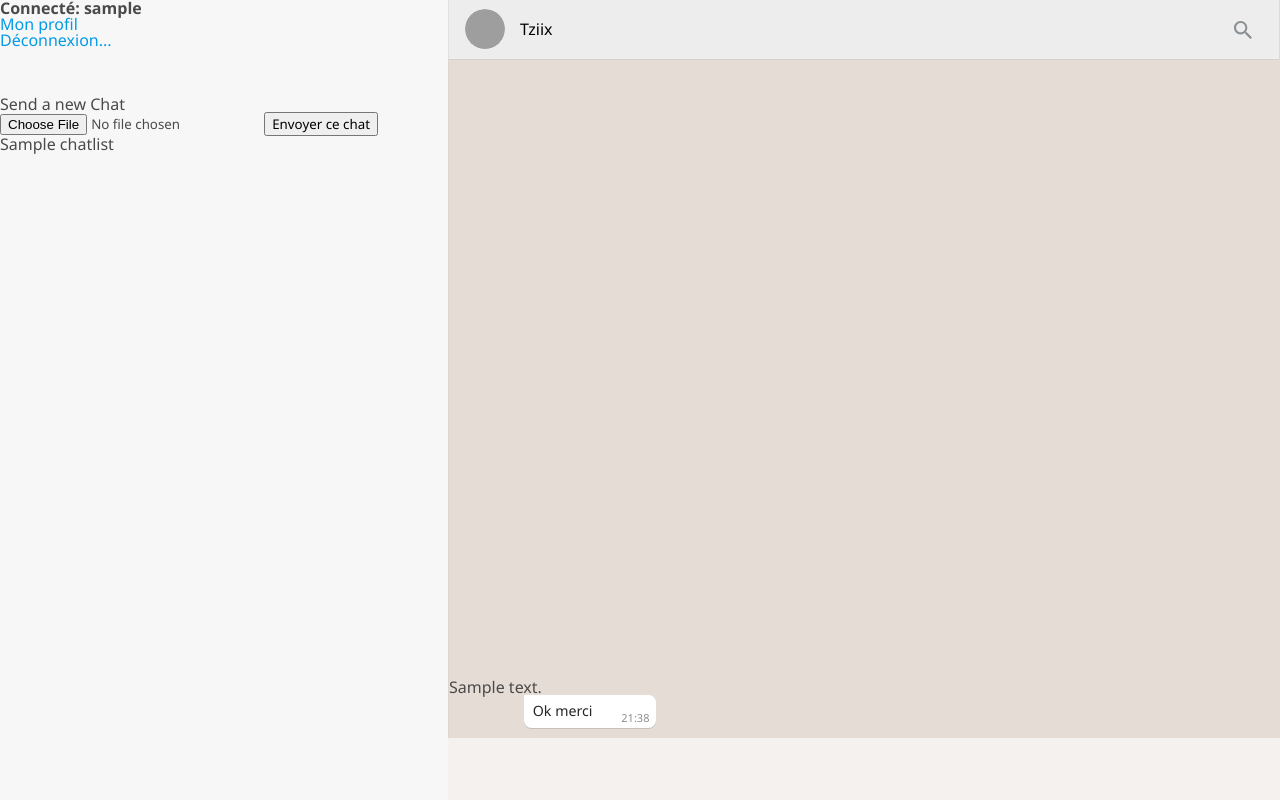
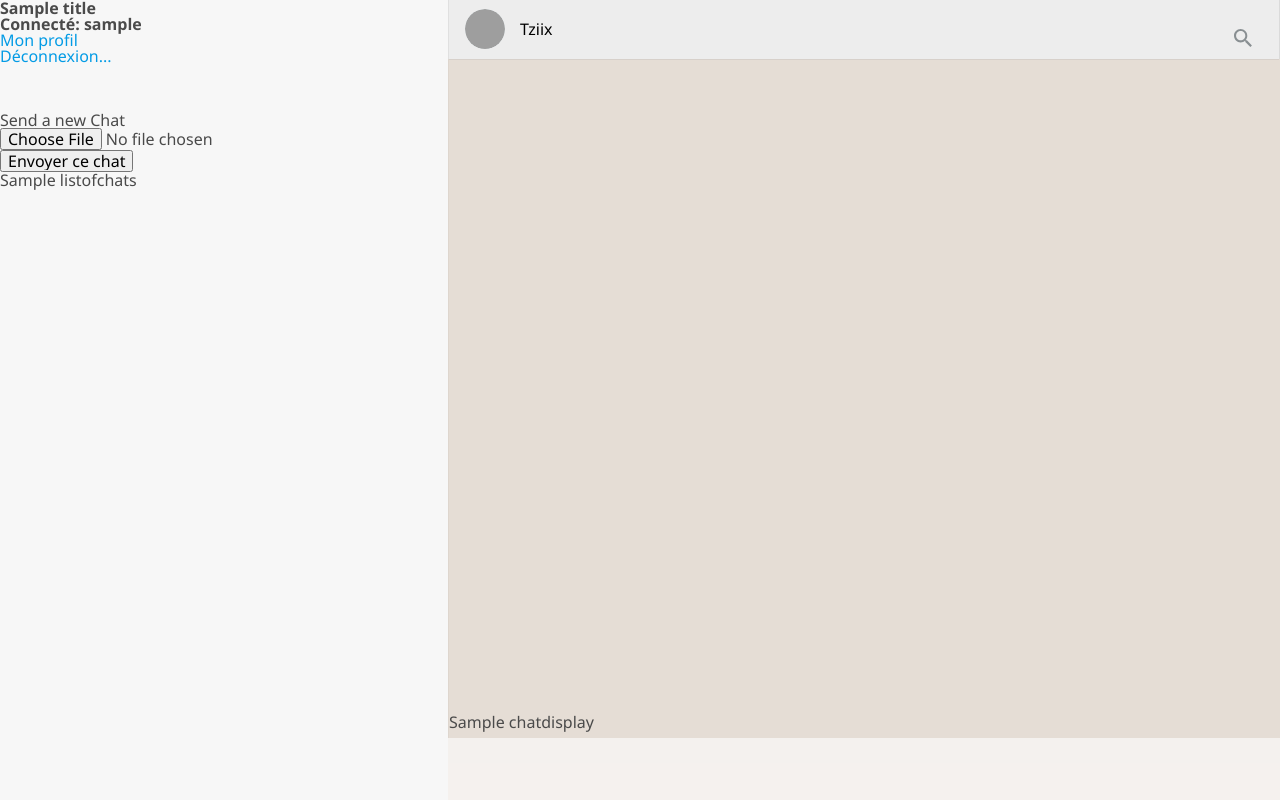
Before and after one commit to samuelroland/ChatsArchiver, a PHP site: template app/view/gabarit.php in a window 1280 px wide. Run offline with PHP 8.4, Linux system fonts and the light colour scheme; the visitor is signed in with stand-in values (Sample User, id 1); the template is opened without the code that fills it: most values are stand-ins (such as "Sample title", 1, 10 or a date in 2020); data that the repository does not hold is empty; some libraries are stand-ins or nearby versions; grey boxes are pictures that could not be loaded.

```diff
--- a/app/view/gabarit.php
+++ b/app/view/gabarit.php
@@ -1,7 +1,7 @@
 <?php
 /**
  *  Projet: Gabarit de WspChatConverter
- *  Filename: ICT-133-SRD
+ *  Filename: ChatsArchiver
  *  Author: Samuel Roland
  *  Creation date: 20.12.2019
  */
@@ -16,7 +16,8 @@
     <meta charset="utf-8">
     <meta http-equiv="X-UA-Compatible" content="IE=edge,chrome=1">
     <title>WspChatConverter</title>
-
+    <link rel="stylesheet" href="/node_modules/bootstrap/dist/css/bootstrap.css">
+    <link rel="stylesheet" href="/node_modules/bootstrap/dist/css/bootstrap-grid.css">
     <link rel="stylesheet" href="WhatsApp_fichiers/cssm_qr.css">
     <style>
         #app, body, html {
@@ -167,7 +168,7 @@
      data-vendor1="/vendor1.15d83b58e8c21bb1df8c.js" data-vendor2="/vendor2.2f9bc4d78529b23e45d6.js"
      data-app-size="2144234" data-vendor1-size="822752" data-vendor2-size="523364"
      data-cssm-app="/cssm_app.bb72a14fdeec5f541bc0504e3eedfa81.css">
-<!-- contenu de l'application: -->
+    <!-- contenu de l'application: -->
     <div class="_1FPJ- _39gtr app-wrapper-web">
         <div tabindex="-1" class="app _3fUe9 two">
             <div class="_2sTOw"></div>
@@ -178,6 +179,7 @@
             </div>
 
             <div class="_3HZor _3kF8H">
+                <div id="divTitle"><strong><?= $title ?></strong></div>
                 <div id="divFlashMessage"><?= flashmessage() ?></div>
 
                 <?php
@@ -212,7 +214,7 @@
                             <input type="file" name="<?= "fichier" ?>">
                             <input type="submit" value="Envoyer ce chat">
                         </form>
-                        <?= $chatlist ?>
+                        <?= $listofchats ?>
                     </div>
                 <?php } ?>
 
@@ -237,14 +239,18 @@
                         </div>
                         <div class="_3V5x5" role="button">
                             <div class="_1lpto">
-                                <div class="_19vo_"><span dir="auto" title="Tziix" class="_19RFN _1ovWX _F7Vk">Tziix</span>
+                                <div class="_19vo_"><span dir="auto" title="Tziix"
+                                                          class="_19RFN _1ovWX _F7Vk">Tziix</span>
                                 </div>
                             </div>
                         </div>
                         <div class="_2kYeZ">
                             <div class="_3lq69">
                                 <div class="_3j8Pd">
-                                    <div role="button" title="Recherche..."><span data-icon="search-alt" class=""><svg id="Layer_1" xmlns="http://www.w3.org/2000/svg" viewBox="0 0 24 24" width="24" height="24"><path fill="#263238" fill-opacity=".5" d="M15.9 14.3H15l-.3-.3c1-1.1 1.6-2.7 1.6-4.3 0-3.7-3-6.7-6.7-6.7S3 6 3 9.7s3 6.7 6.7 6.7c1.6 0 3.2-.6 4.3-1.6l.3.3v.8l5.1 5.1 1.5-1.5-5-5.2zm-6.2 0c-2.6 0-4.6-2.1-4.6-4.6s2.1-4.6 4.6-4.6 4.6 2.1 4.6 4.6-2 4.6-4.6 4.6z"></path></svg></span>
+                                    <div role="button" title="Recherche..."><span data-icon="search-alt" class=""><svg
+                                                    id="Layer_1" xmlns="http://www.w3.org/2000/svg" viewBox="0 0 24 24"
+                                                    width="24" height="24"><path fill="#263238" fill-opacity=".5"
+                                                                                 d="M15.9 14.3H15l-.3-.3c1-1.1 1.6-2.7 1.6-4.3 0-3.7-3-6.7-6.7-6.7S3 6 3 9.7s3 6.7 6.7 6.7c1.6 0 3.2-.6 4.3-1.6l.3.3v.8l5.1 5.1 1.5-1.5-5-5.2zm-6.2 0c-2.6 0-4.6-2.1-4.6-4.6s2.1-4.6 4.6-4.6 4.6 2.1 4.6 4.6-2 4.6-4.6 4.6z"></path></svg></span>
                                     </div>
                                     <span></span></div>
                             </div>
@@ -254,27 +260,11 @@
                     <div class="_3SYkD"><span></span></div>
                     <div class="_1_q7u">
                         <div class="_14Mgc copyable-area"><span></span><span></span>
-
                             <div class="_1_keJ">
                                 <div class="_3-kxx"></div>
                                 <div class="_1ays2">
                                     <!-- contenu de la discussion avec différents types de msgs-->
-                                    <?= $chatcontent ?>
-
-                                    <div class="FTBzM _4jEk2 message-in"><span></span>
-                                        <div class="_1zGQT _2ugFP tail"><span class="tail-container"></span><span
-                                                    class="tail-container highlight"></span>
-                                            <div class="_2Wx_5 _3LG3B">
-                                                <div class="-N6Gq">
-                                                    <div class="copyable-text" data-pre-plain-text="[21:38, 17.12.2019] Altin Zili: ">
-                                                        <div class="_12pGw" dir="ltr"><span dir="ltr" class="_F7Vk selectable-text invisible-space copyable-text"><span>Ok merci</span></span><span class="EopGb"></span></div></div><div class="_1RNhZ">
-                                                        <div class="_3MYI2"><span class="_3fnHB" dir="auto">21:38</span>
-                                                        </div>
-                                                    </div>
-                                                </div>
-                                            </div>
-                                            <span></span></div>
-                                    </div>
+                                    <?php echo $chatdisplay; ?>
                                 </div>
                             </div>
                         </div>
```
